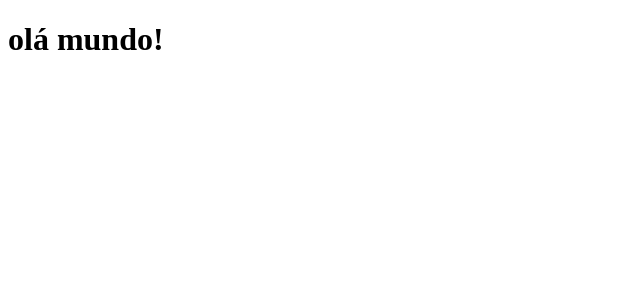
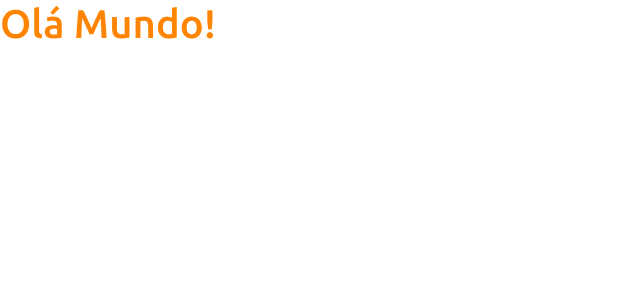
Before and after one commit to Vinicius-Beserra/Projeto-Spring-Boot-Semana-Dev-Superior-3-, a React (Create React App) app in the folder frontend/: page / in a window 1280 px wide. Shown: the top 300 px of the page, without its empty margins (0-640 px from the left). Built offline with nearby package versions, Linux system fonts and the light colour scheme.

Commit message:
Inserção de Bootstrap

```diff
--- a/frontend/package.json
+++ b/frontend/package.json
@@ -3,6 +3,7 @@
   "version": "0.1.0",
   "private": true,
   "dependencies": {
+    "@popperjs/core": "^2.10.2",
     "@testing-library/jest-dom": "^5.11.4",
     "@testing-library/react": "^11.1.0",
     "@testing-library/user-event": "^12.1.10",
@@ -10,6 +11,7 @@
     "@types/node": "^12.0.0",
     "@types/react": "^17.0.0",
     "@types/react-dom": "^17.0.0",
+    "bootstrap": "^5.1.3",
     "react": "^17.0.2",
     "react-dom": "^17.0.2",
     "react-scripts": "4.0.3",
--- a/frontend/src/App.tsx
+++ b/frontend/src/App.tsx
@@ -1,7 +1,7 @@
 function App() {
   return (
     <div>
-      <h1>olá mundo!</h1>
+      <h1 className="text-primary">Olá Mundo!</h1>
     </div>
   );
 }
--- /dev/null
+++ b/frontend/src/assets/css/styles.css
@@ -0,0 +1,33 @@
+@import url("https://fonts.googleapis.com/css2?family=Ubuntu:wght@300;400;500;700&display=swap");
+:root {
+  --color-primary: #ff8400;
+}
+
+html,
+body {
+  height: 100%;
+  font-family: "Ubuntu", sans-serif;
+}
+
+#root {
+  display: flex;
+  flex-direction: column;
+  height: 100%;
+}
+
+.content {
+  flex: 1 0 auto;
+}
+
+.footer {
+  flex-shrink: 0;
+  text-align: center;
+}
+
+.bg-primary {
+  background-color: var(--color-primary) !important;
+}
+
+.text-primary {
+  color: var(--color-primary) !important;
+}
--- a/frontend/src/index.tsx
+++ b/frontend/src/index.tsx
@@ -1,5 +1,7 @@
 import React from "react";
 import ReactDOM from "react-dom";
+import "bootstrap/dist/css/bootstrap.css";
+import "assets/css/styles.css";
 import App from "./App";
 
 ReactDOM.render(
```
Also changed, not shown: 1 other file (tests, documents, lock files or other folders).
